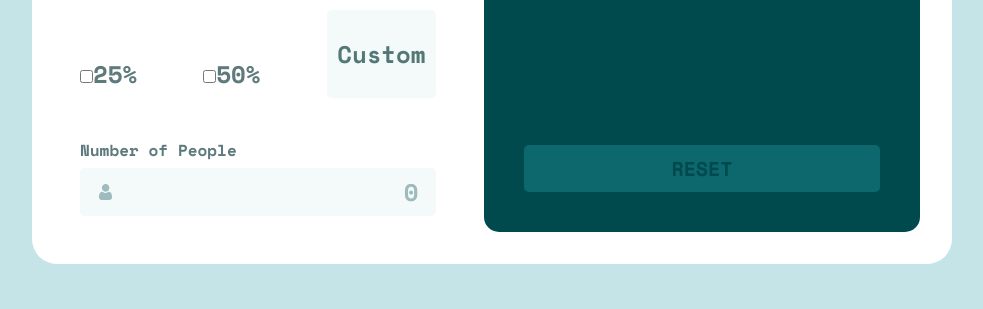
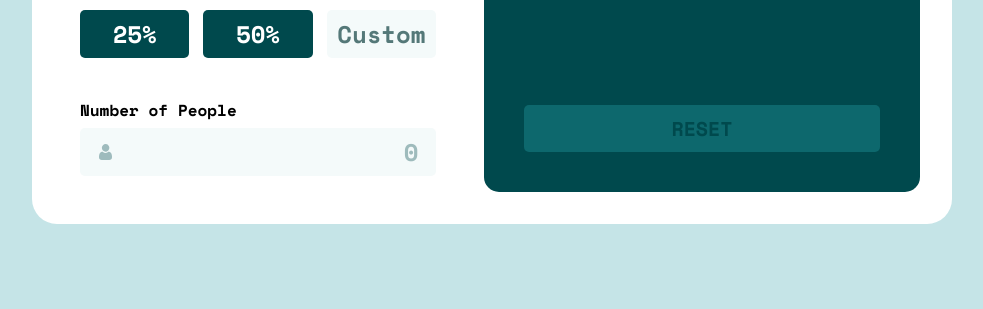
Before and after one commit to barka-dev/tip-calculator-app, a plain HTML site: page index.html in a window 1280 px wide. Shown: the part 491-800 px from the top of the page, without its empty margins (148-1131 px from the left). Drawn offline with nearby package versions, Linux system fonts and the light colour scheme.

Commit message:
Update style.css

```diff
--- a/style.css
+++ b/style.css
@@ -40,13 +40,13 @@ article{
 }
 
 
-label{
+form>label{
     font-size:1rem;
     color:var(--dark-grayish-cyan);
     display:block;
 }
 
-label:not(:first-of-type),form>div:last-of-type{
+form>label:not(:first-of-type),form>div:last-of-type{
     margin-block-start:2rem;
 }
 
@@ -71,7 +71,7 @@ form>input::placeholder{
     opacity:.35;
 }
 
-input:focus{
+input[type='number']:focus{
     outline:2px solid #26C2AE;
 }
 
@@ -108,19 +108,20 @@ form > div:first-of-type *{
     padding-block:0.375rem;
 }
 
-form > div:first-of-type button{
+form > div:first-of-type label{
     background-color:var(--very-dark-cyan);
     color:var(--white);
+    text-align:center;
 }
 
-form > div:first-of-type input{
+form > div:first-of-type input[type='number']{
     background-color:var(--very-light-grayish-cyan);
     color:#00474B;
     text-align:right;
     padding-inline:.5rem;
 }
 
-form > div:first-of-type input::placeholder{
+form > div:first-of-type input[type='number']::placeholder{
     text-align:center;
     color:#547878;
 }
@@ -176,12 +177,12 @@ article > section:last-of-type button{
     margin-block-start:auto;
 }
 
-button:hover{
+button:hover, form>div>label:hover{
     background-color:#9FE8DF!important;
     color:var(--very-dark-cyan)!important;
 }
 
-button{
+button, form>div>label{
     cursor:pointer;
 }
 
@@ -196,6 +197,10 @@ button{
 
 .errorStyle{
     outline:2px solid #E17052 !important;
+}
+
+input[type='checkbox']{
+    display:none;
 }
 
 @media screen and (min-width:60rem){
@@ -222,7 +227,7 @@ button{
         padding-block-end:1rem;
     }
 
-    label:not(:first-of-type), form>div:last-of-type{
+    form>label:not(:first-of-type), form>div:last-of-type{
         margin-block-start:2.5rem;
     }
 
```
